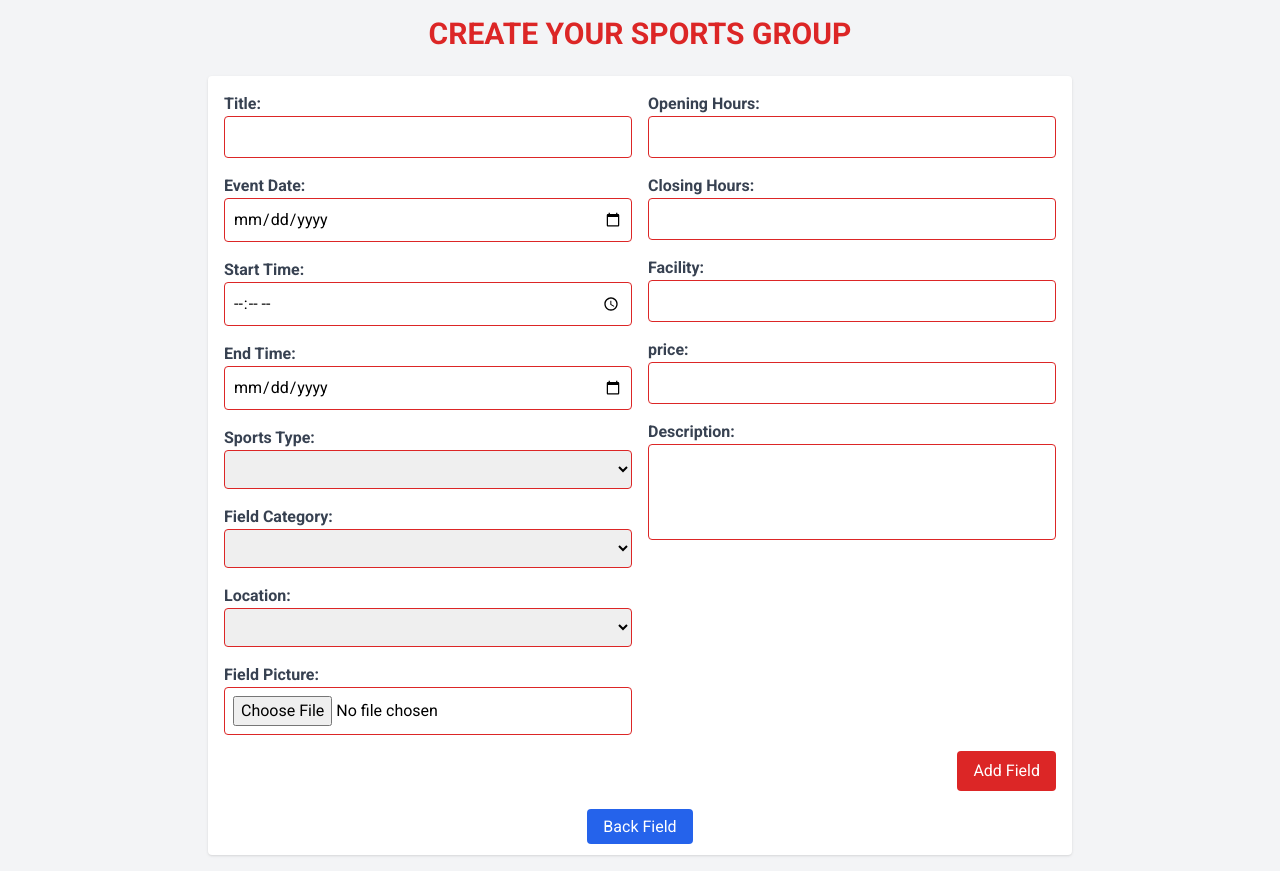
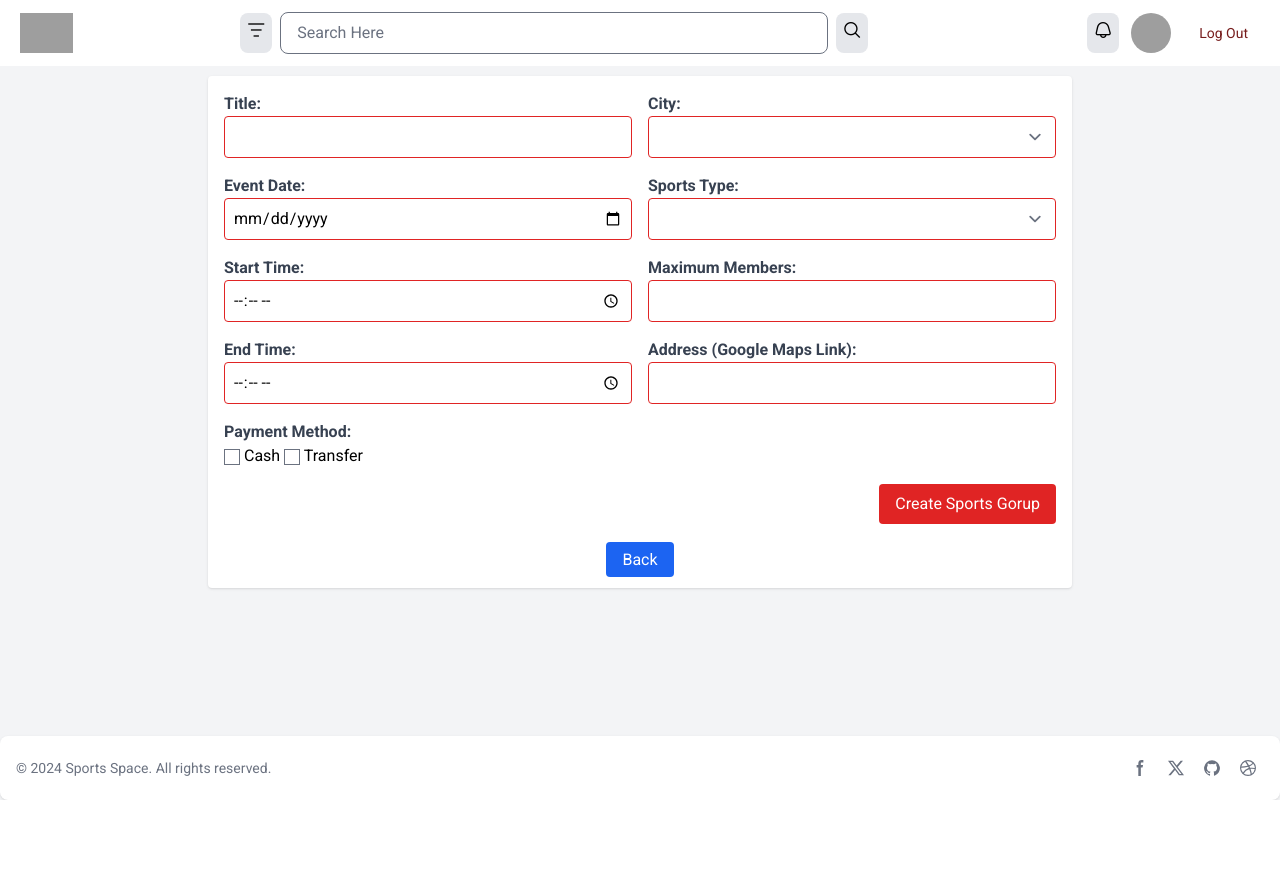
Before and after one commit to SyahwanNM/SportsSpace, a PHP site: page /sports_enthusiast/sports_group/add.php in a window 1280 px wide. After the commit the page ends 800 px from the top, so only its background shows below. Run offline with PHP 8.4, Linux system fonts and the light colour scheme; the visitor is signed in with stand-in values (Sample User, id 1); some libraries are stand-ins or nearby versions; grey boxes are pictures that could not be loaded.

Commit message:
nyicil sports group

```diff
--- a/sports_enthusiast/dashboard/post_list.php
+++ b/sports_enthusiast/dashboard/post_list.php
@@ -48,10 +48,7 @@ include '../../template/footer.php';
 
 <main class="pt-20 pb-20">
     <div class="flex flex-col lg:flex-row">
-<<<<<<< HEAD
-=======
         <!-- Sidebar -->
->>>>>>> 6303b5fe6c1af908667c46b1b1148c686a206f59
         <div class="lg:w-1/5 md:w-1/4 sm:w-full p-4 sticky top-0 lg:static">
             <?php include '../../template/sidebar-user.php'; ?>
         </div>
--- a/sports_enthusiast/sports_group/add.php
+++ b/sports_enthusiast/sports_group/add.php
@@ -29,6 +29,9 @@ if ($_SERVER['REQUEST_METHOD'] === 'POST') {
         echo "Error: " . $conn->error;
     }
 }
+
+include "../../template/header-user.php";
+include "../../template/sidebar-user.php"
 ?>
 
 <!DOCTYPE html>
@@ -73,11 +76,35 @@ if ($_SERVER['REQUEST_METHOD'] === 'POST') {
                     </div>
                     <div class="mb-4">
                         <label class="block text-gray-700 font-bold">End Time: </label>
-                        <input type="date" name="event_date" class="w-full border border-red-600 rounded p-2"required>
+                        <input type="time" name="end_time" class="w-full border border-red-600 rounded p-2"required>
+                    </div>
+                    <div class="mb-4 ">
+                        <label class="block text-gray-700 font-bold">Payment Method:</label>
+                        <label>
+                            <input type="checkbox" name="payment_option" value="cash">
+                            Cash
+                        </label>
+                        <label>
+                            <input type="checkbox" name="payment_option" value="free">
+                            Transfer
+                        </label>
+                    </div>
+                </div>
+                <!-- Right Column -->
+                <div class="w-1/2">
+                    <div class="mb-4">
+                        <label class="block text-gray-700 font-bold">City:</label>
+                        <select name="city" id="city" class="w-full border border-red-600 rounded p-2" required>
+                            <option value=""></option>
+                            <option value="Bandung">Bandung</option>
+                            <option value="Jakarta">Jakarta</option>
+                            <option value="Yogyakarta">Yogyakarta</option>
+                            <option value="Malang">Malang</option>
+                        </select>
                     </div>
                     <div class="mb-4" >
                         <label class="block text-gray-700 font-bold">Sports Type:</label>
-                        <select name="type" id="sport_type" class="w-full border border-red-600 rounded p-2" required>
+                        <select name="sport_type" id="sport_type" class="w-full border border-red-600 rounded p-2" required>
                             <option value=""></option>
                             <option value="Futsal">Futsal</option>
                             <option value="Badminton">Badminton</option>
@@ -85,62 +112,30 @@ if ($_SERVER['REQUEST_METHOD'] === 'POST') {
                             <option value="Basket">Basket</option>
                         </select>
                     </div>
-                    <div class="mb-4" >
-                        <label class="block text-gray-700 font-bold">Field Category:</label>
-                        <select name="categori" id="categori" class="w-full border border-red-600 rounded p-2" required>
-                            <option value=""></option>
-                            <option value="Paid">Paid</option>
-                            <option value="Free">Free</option>
-                        </select>
+                    <div class="mb-4">
+                        <label class="block text-gray-700 font-bold">Maximum Members:</label>
+                        <input type="number" name="max_members" class="w-full border border-red-600 rounded p-2" required>
                     </div>
                     <div class="mb-4">
-                        <label class="block text-gray-700 font-bold">Location:</label>
-                        <select name="lokasi" id="lokasi" class="w-full border border-red-600 rounded p-2" required>
-                            <option value=""></option>
-                            <option value="Bandung">Bandung</option>
-                            <option value="Jakarta">Jakarta</option>
-                            <option value="Yogyakarta">Yogyakarta</option>
-                            <option value="Malang">Malang</option>
-                        </select>
-                    </div>
-                    <div class="mb-4">
-                        <label class="block text-gray-700 font-bold">Field Picture:</label>
-                        <input type="file" name="foto" accept="image/*" class="w-full border border-red-600 rounded p-2" required>
-                    </div>
-                </div>
-                <!-- Right Column -->
-                <div class="w-1/2">
-                    <div class="mb-4">
-                        <label class="block text-gray-700 font-bold">Opening Hours:</label>
-                        <input type="text" name="opening_hours" class="w-full border border-red-600 rounded p-2 " required></input>
-                    </div>
-                    <div class="mb-4">
-                        <label class="block text-gray-700 font-bold">Closing Hours:</label>
-                        <input type="text" name="closing_hours" class="w-full border border-red-600 rounded p-2" required>
-                    </div>
-                    <div class="mb-4">
-                        <label class="block text-gray-700 font-bold">Facility:</label>
-                        <input type="text" name="fasility" class="w-full border border-red-600 rounded p-2" required>
-                    </div>
-                    <div class="mb-4">
-                        <label class="block text-gray-700 font-bold">price:</label>
-                        <input type="number" name="price" class="w-full border border-red-600 rounded p-2" required>
-                    </div>
-                    <div class="mb-4">
-                        <label class="block text-gray-700 font-bold">Description:</label>
-                        <input type="text" name="description" class="w-full border border-red-600 rounded p-2 h-24" required>
+                        <label class="block text-gray-700 font-bold">Address (Google Maps Link):</label>
+                        <input type="text" name="address" class="w-full border border-red-600 rounded p-2 " required>
                     </div>
                 </div>
             </div>
 
             <div class="text-right">
-                <button type="submit" class="bg-red-600 text-white px-4 py-2 rounded">Add Field</button>
+                <button type="submit" class="bg-red-600 text-white px-4 py-2 rounded">Create Sports Gorup</button>
             </div>
             <div class="text-center mt-6">
-            <a href="http://<?= $_SERVER['HTTP_HOST'] ?>/sportsspace/sports_enthusiast/field/index.php" class="bg-blue-600 text-white px-4 py-2 rounded"> Back Field</a>
+            <a href="http://<?= $_SERVER['HTTP_HOST'] ?>/sportsspace/sports_enthusiast/sports_group/index.php" class="bg-blue-600 text-white px-4 py-2 rounded"> Back </a>
             </div>
         </form>
     </div>
 
  </body>
+ <footer>
+   <?php
+   include '../../template/footer.php';
+   ?>
+</footer>
 </html>
```
Also changed, not shown: sports_enthusiast/sports_group/index.php (+1 -12 lines).
